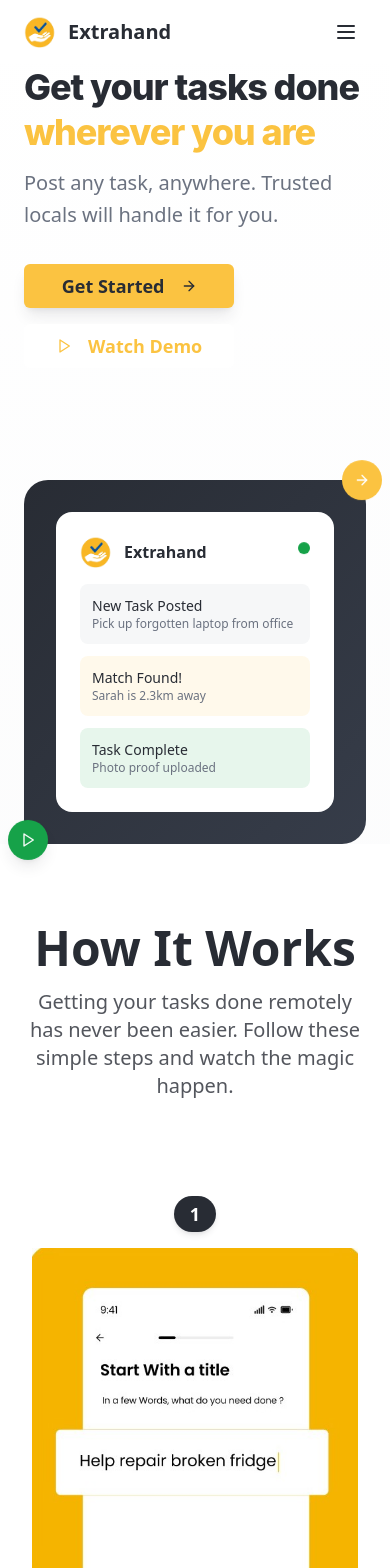
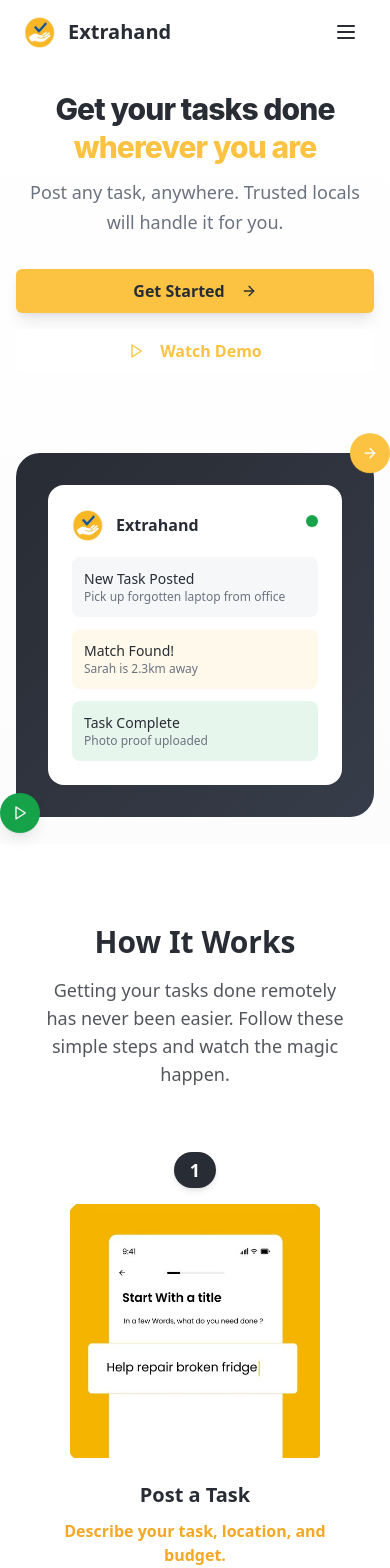
Before and after one commit to TrizenVenturesLLP/extrahand-task-pilot, a React (Vite) app: page / in a window 390 px wide. Shown: the top 1568 px of the page. Built offline with nearby package versions, Linux system fonts and the light colour scheme.

Commit message:
Make page sections mobile responsive
Ensure all sections of the landing page are responsive across different screen sizes.

```diff
--- a/src/components/BenefitsSection.tsx
+++ b/src/components/BenefitsSection.tsx
@@ -35,17 +35,17 @@ const benefits = [
 
 const BenefitsSection = () => {
   return (
-    <section className="py-20">
-      <div className="container mx-auto px-6">
-        <div className="text-center mb-16">
-          <h2 className="text-4xl lg:text-5xl font-bold text-secondary mb-4">
+    <section className="py-16 lg:py-20">
+      <div className="container mx-auto px-4 sm:px-6">
+        <div className="text-center mb-12 lg:mb-16">
+          <h2 className="text-3xl sm:text-4xl lg:text-5xl font-bold text-secondary mb-4">
             Why Choose <span className="text-primary">Extrahand</span>?
           </h2>
-          <p className="text-xl text-text-light max-w-3xl mx-auto">
+          <p className="text-lg sm:text-xl text-text-light max-w-3xl mx-auto px-4">
             We've built the most reliable platform for remote task delegation, designed with trust, efficiency, and user experience at its core.
           </p>
         </div>
-        <div className="grid grid-cols-1 sm:grid-cols-2 lg:grid-cols-3 gap-8 max-w-5xl mx-auto">
+        <div className="grid grid-cols-1 sm:grid-cols-2 lg:grid-cols-3 gap-6 lg:gap-8 max-w-6xl mx-auto">
           {benefits.map((feature, idx) => (
             <div
               key={idx}
--- a/src/components/Footer.tsx
+++ b/src/components/Footer.tsx
@@ -110,9 +110,9 @@ const PartnershipBlock = () => (
 
 const Footer = () => {
   return (
-      <footer className="bg-navy text-offwhite w-full rounded-2xl m-3">
-        <div className="max-w-7xl mx-auto px-6 sm:px-10 lg:px-12 pt-10 pb-4">
-        <div className="grid grid-cols-2 sm:grid-cols-3 md:grid-cols-5 gap-8 text-center md:text-left">
+      <footer className="bg-navy text-offwhite w-full rounded-2xl mx-2 sm:mx-3">
+        <div className="max-w-7xl mx-auto px-4 sm:px-6 lg:px-12 pt-8 lg:pt-10 pb-4">
+        <div className="grid grid-cols-1 sm:grid-cols-2 md:grid-cols-3 lg:grid-cols-5 gap-6 lg:gap-8 text-center md:text-left">
           {footerColumns.map((col, idx) => (
             <div key={idx}>
             <h3 className="font-semibold text-base mb-4 tracking-wide text-offwhite/90">{col.title}</h3>
@@ -131,13 +131,13 @@ const Footer = () => {
             </div>
           ))}
         </div>
-        <div className="flex flex-col md:flex-row items-center justify-between mt-12 gap-8">
+        <div className="flex flex-col lg:flex-row items-center justify-between mt-8 lg:mt-12 gap-6 lg:gap-8">
           {/* <div className="flex-1 flex flex-col items-center md:items-start">
             <PartnershipBlock />
             <div className="text-xs text-offwhite/70 mt-2">Extrahand Limited 2024 ©, All rights reserved</div>
           </div> */}
-          <div className="flex flex-col items-center gap-3 md:gap-2">
-            <div className="flex gap-2 mb-2">
+          <div className="flex flex-col items-center gap-3 lg:gap-2">
+            <div className="flex flex-col sm:flex-row gap-2 mb-2">
               <AppStoreButton />
               <GooglePlayButton />
             </div>
--- a/src/components/HeroSection.tsx
+++ b/src/components/HeroSection.tsx
@@ -4,33 +4,33 @@ import { Button } from "@/components/ui/button";
 const HeroSection = () => {
   return (
     <section className="relative min-h-screen flex items-center bg-gradient-subtle">
-      <div className="w-full max-w-7xl mx-auto px-6 flex flex-col lg:flex-row items-center lg:items-start justify-between gap-0 relative z-10">
+      <div className="w-full max-w-7xl mx-auto px-4 sm:px-6 flex flex-col lg:flex-row items-center lg:items-start justify-between gap-8 lg:gap-0 relative z-10">
         {/* Text */}
-        <div className="w-full lg:w-7/12 pt-16 pb-12 flex flex-col justify-center items-start lg:pl-12">
+        <div className="w-full lg:w-7/12 pt-16 pb-8 lg:pb-12 flex flex-col justify-center items-center lg:items-start text-center lg:text-left lg:pl-12">
           <h1
-            className="text-4xl lg:text-6xl font-extrabold text-foreground leading-tight mb-3"
+            className="text-3xl sm:text-4xl lg:text-6xl font-extrabold text-foreground leading-tight mb-3"
             style={{ fontFamily: 'Inter, ui-sans-serif, system-ui, -apple-system, BlinkMacSystemFont, "Segoe UI", Roboto, "Helvetica Neue", Arial, "Noto Sans", sans-serif', letterSpacing: '-0.03em' }}
           >
             Get your tasks done
             <span className="text-primary block">wherever you are</span>
           </h1>
-          <p className="text-xl text-text-light max-w-xl leading-relaxed mb-8">
+          <p className="text-lg sm:text-xl text-text-light max-w-xl leading-relaxed mb-8">
             Post any task, anywhere. Trusted locals will handle it for you.
           </p>
-          <div className="flex flex-col sm:flex-row gap-4 mb-4">
-            <Button variant="hero" size="lg" className="text-lg px-8 py-4 font-bold shadow-lg">
+          <div className="flex flex-col sm:flex-row gap-4 mb-4 w-full sm:w-auto">
+            <Button variant="hero" size="lg" className="text-base sm:text-lg px-6 sm:px-8 py-3 sm:py-4 font-bold shadow-lg w-full sm:w-auto">
               Get Started
-              <ArrowRight className="w-5 h-5 ml-2" />
+              <ArrowRight className="w-4 sm:w-5 h-4 sm:h-5 ml-2" />
             </Button>
-            <Button variant="outline" size="lg" className="text-lg px-8 py-4 font-bold border-2 border-primary text-primary hover:bg-primary/10">
-              <Play className="w-5 h-5 mr-2" />
+            <Button variant="outline" size="lg" className="text-base sm:text-lg px-6 sm:px-8 py-3 sm:py-4 font-bold border-2 border-primary text-primary hover:bg-primary/10 w-full sm:w-auto">
+              <Play className="w-4 sm:w-5 h-4 sm:h-5 mr-2" />
               Watch Demo
             </Button>
           </div>
         </div>
         {/* Image */}
-        <div className="w-full lg:w-5/12 mt-12 lg:mt-0 flex justify-center items-center">
-          <div className="relative animate-slide-up w-full max-w-lg" style={{ minHeight: 340 }}>
+        <div className="w-full lg:w-5/12 mt-0 lg:mt-0 flex justify-center items-center">
+          <div className="relative animate-slide-up w-full max-w-sm lg:max-w-lg" style={{ minHeight: 300 }}>
             <div className="relative w-full h-full flex justify-center items-center">
               {/* Phone mockup background */}
               <div className="bg-gradient-trust rounded-3xl p-8 shadow-trust w-full max-w-lg">
--- a/src/components/HowItWorksSection.tsx
+++ b/src/components/HowItWorksSection.tsx
@@ -32,51 +32,43 @@ const HowItWorksSection = () => {
     <section className="py-20 bg-white relative overflow-x-hidden" id="how-it-works">
       <div className="container mx-auto px-6">
         {/* Section Header */}
-        <div className="text-center mb-24">
-          <h2 className="text-5xl font-bold text-foreground mb-4">How It Works</h2>
-          <p className="text-xl text-foreground/80 max-w-2xl mx-auto">
+        <div className="text-center mb-16 lg:mb-24">
+          <h2 className="text-3xl sm:text-4xl lg:text-5xl font-bold text-foreground mb-4">How It Works</h2>
+          <p className="text-lg sm:text-xl text-foreground/80 max-w-2xl mx-auto px-4">
             Getting your tasks done remotely has never been easier. Follow these simple steps and watch the magic happen.
           </p>
         </div>
 
         {/* Steps as Horizontal Row on Desktop, Vertical on Mobile */}
-        <div className="flex flex-col md:flex-row items-stretch justify-between gap-12 md:gap-8">
+        <div className="flex flex-col lg:flex-row items-stretch justify-between gap-12 lg:gap-8">
           {steps.map((step, idx) => (
             <div
               key={idx}
-              className="flex-1 flex flex-col items-center md:items-start text-center md:text-left px-2"
+              className="flex-1 flex flex-col items-center text-center px-4 lg:px-2"
               style={{ minWidth: 0 }}
             >
               {/* Step Number Badge */}
-              <div className="mb-4 md:mb-6">
+              <div className="mb-4 lg:mb-6">
                 <span className="inline-block bg-secondary text-white font-bold rounded-full px-4 py-1 text-lg shadow-md">
                   {idx + 1}
                 </span>
               </div>
-              {/* Step Image - no frame, no background */}
+              {/* Step Image - mobile responsive */}
               <div className="mb-6 flex items-center justify-center w-full">
-                {/* <img
-                  src={step.image}
-                  alt={step.title}
-                  className="object-contain w-40 h-64 md:w-48 md:h-72 transition-transform duration-500 hover:scale-105 rounded-xl shadow-lg"
-                  loading="lazy"
-                  style={{ background: 'none', boxShadow: '0 8px 32px 0 rgba(0,0,0,0.10)' }}
-                /> */}
                 <img
                   src={step.image}
                   alt={step.title}
-                  style={{ width: 350, border: 'none', boxShadow: 'none' }}
-                  className="border-none shadow-none"
+                  className="border-none shadow-none w-full max-w-[250px] sm:max-w-[300px] lg:max-w-[350px] h-auto object-contain"
                 />
               </div>
               {/* Step Text */}
-              <h3 className="text-2xl md:text-2xl font-extrabold text-foreground mb-3 leading-tight">
+              <h3 className="text-xl sm:text-2xl font-extrabold text-foreground mb-3 leading-tight">
                 {step.title}
               </h3>
-              <div className="text-lg md:text-lg font-bold text-primary-dark mb-2">
+              <div className="text-base sm:text-lg font-bold text-primary-dark mb-2">
                 {step.highlight}
               </div>
-              <p className="text-base md:text-base text-foreground mb-4 max-w-xs md:max-w-none mx-auto md:mx-0">
+              <p className="text-sm sm:text-base text-foreground mb-4 max-w-xs lg:max-w-none mx-auto">
                 {step.description}
               </p>
               {/* <Button variant="outline" size="sm" className="text-primary-dark font-semibold border-primary-dark">
--- a/src/components/TrustSafetySection.tsx
+++ b/src/components/TrustSafetySection.tsx
@@ -30,45 +30,45 @@ const trustFeatures = [
     icon: Camera,
     title: "Proof of Work",
     description:
-    "Every completed task comes with visual proof of photos or videos, shared directly in the app. This helps you verify the quality and completion of work even when you’re away, ensuring full transparency, accountability, and peace of mind.",
+    "Every completed task comes with visual proof of photos or videos, shared directly in the app. This helps you verify the quality and completion of work even when you're away, ensuring full transparency, accountability, and peace of mind.",
   },
 ];
 
 const TrustSafetySection = () => {
   return (
-    <section className="py-20 bg-gradient-subtle">
-      <div className="max-w-7xl mx-auto px-6 lg:px-8">
+    <section className="py-16 lg:py-20 bg-gradient-subtle">
+      <div className="max-w-7xl mx-auto px-4 sm:px-6 lg:px-8">
         {/* Header */}
-        <div className="text-center mb-16">
+        <div className="text-center mb-12 lg:mb-16">
           <div className="inline-flex items-center gap-2 bg-success-green/10 text-success-green px-4 py-2 rounded-full text-sm font-medium mb-4">
             <Shield className="w-4 h-4" />
             Trust & Safety First
           </div>
-          <h2 className="text-4xl lg:text-5xl font-bold text-secondary mb-4">
+          <h2 className="text-3xl sm:text-4xl lg:text-5xl font-bold text-secondary mb-4">
             Your Security is Our <span className="text-primary">Priority</span>
           </h2>
-          <p className="text-lg text-text-light max-w-2xl mx-auto">
-            We’ve built multiple layers of protection to ensure every task is
+          <p className="text-base sm:text-lg text-text-light max-w-2xl mx-auto px-4">
+            We've built multiple layers of protection to ensure every task is
             completed safely and securely.
           </p>
         </div>
 
         {/* Trust features: modern symmetric grid */}
-        <div className="mb-20">
-          <div className="grid grid-cols-1 md:grid-cols-2 gap-8 max-w-4xl mx-auto">
+        <div className="mb-16 lg:mb-20">
+          <div className="grid grid-cols-1 lg:grid-cols-2 gap-6 lg:gap-8 max-w-5xl mx-auto">
             {trustFeatures.slice(0, 4).map((feature, idx) => (
               <div
                 key={idx}
-                className="flex items-start gap-6 rounded-3xl shadow-lg bg-[#f7f8fd] p-8 transition-all duration-200 hover:shadow-2xl border border-gray-100 min-h-[180px]"
+                className="flex flex-col sm:flex-row items-start gap-4 sm:gap-6 rounded-3xl shadow-lg bg-[#f7f8fd] p-6 sm:p-8 transition-all duration-200 hover:shadow-2xl border border-gray-100 min-h-[180px]"
               >
-                <div className="w-16 h-16 rounded-2xl flex items-center justify-center bg-primary/10 text-primary shrink-0">
-                  <feature.icon className="w-8 h-8" />
+                <div className="w-12 h-12 sm:w-16 sm:h-16 rounded-2xl flex items-center justify-center bg-primary/10 text-primary shrink-0 mx-auto sm:mx-0">
+                  <feature.icon className="w-6 h-6 sm:w-8 sm:h-8" />
                 </div>
-                <div>
-                  <h3 className="text-2xl font-extrabold text-gray-800 leading-tight mb-2">
+                <div className="text-center sm:text-left">
+                  <h3 className="text-xl sm:text-2xl font-extrabold text-gray-800 leading-tight mb-2">
                     {feature.title}
                   </h3>
-                  <p className="text-base text-gray-600 leading-snug">
+                  <p className="text-sm sm:text-base text-gray-600 leading-snug">
                     {feature.description}
                   </p>
                 </div>
@@ -76,16 +76,16 @@ const TrustSafetySection = () => {
             ))}
           </div>
           {/* 5th card full width below grid */}
-          <div className="flex justify-center mt-8">
-            <div className="flex items-start gap-6 rounded-3xl shadow-lg bg-[#f7f8fd] p-8 transition-all duration-200 hover:shadow-2xl border border-gray-100 min-h-[180px] w-full max-w-2xl">
-              <div className="w-16 h-16 rounded-2xl flex items-center justify-center bg-primary/10 text-primary shrink-0">
-                {React.createElement(trustFeatures[4].icon, { className: "w-8 h-8" })}
+          <div className="flex justify-center mt-6 lg:mt-8">
+            <div className="flex flex-col sm:flex-row items-start gap-4 sm:gap-6 rounded-3xl shadow-lg bg-[#f7f8fd] p-6 sm:p-8 transition-all duration-200 hover:shadow-2xl border border-gray-100 min-h-[180px] w-full max-w-2xl">
+              <div className="w-12 h-12 sm:w-16 sm:h-16 rounded-2xl flex items-center justify-center bg-primary/10 text-primary shrink-0 mx-auto sm:mx-0">
+                {React.createElement(trustFeatures[4].icon, { className: "w-6 h-6 sm:w-8 sm:h-8" })}
               </div>
-              <div>
-                <h3 className="text-2xl font-extrabold text-gray-800 leading-tight mb-2">
+              <div className="text-center sm:text-left">
+                <h3 className="text-xl sm:text-2xl font-extrabold text-gray-800 leading-tight mb-2">
                   {trustFeatures[4].title}
                 </h3>
-                <p className="text-base text-gray-600 leading-snug">
+                <p className="text-sm sm:text-base text-gray-600 leading-snug">
                   {trustFeatures[4].description}
                 </p>
               </div>
@@ -121,19 +121,19 @@ const TrustSafetySection = () => {
         </div> */}
 
         {/* CTA */}
-        <div className="text-center">
-          <h3 className="text-2xl font-bold text-secondary mb-4">
+        <div className="text-center px-4">
+          <h3 className="text-xl sm:text-2xl font-bold text-secondary mb-4">
             Ready to Experience Secure Task Delegation?
           </h3>
-          <p className="text-text-light mb-6 max-w-xl mx-auto">
+          <p className="text-text-light mb-6 max-w-xl mx-auto text-sm sm:text-base">
             Join thousands who trust Extrahand for their tasks. Your security
             and satisfaction are guaranteed.
           </p>
-          <div className="flex justify-center gap-4 flex-wrap">
-            <button className="bg-gradient-hero text-black px-6 py-3 rounded-lg font-semibold hover:shadow-md transition-all duration-300">
+          <div className="flex flex-col sm:flex-row justify-center gap-4 max-w-md mx-auto">
+            <button className="bg-gradient-hero text-black px-6 py-3 rounded-lg font-semibold hover:shadow-md transition-all duration-300 w-full sm:w-auto">
               Start Your First Task
             </button>
-            <button className="border-2 border-secondary text-secondary px-6 py-3 rounded-lg font-semibold hover:bg-secondary hover:text-white transition duration-300">
+            <button className="border-2 border-secondary text-secondary px-6 py-3 rounded-lg font-semibold hover:bg-secondary hover:text-white transition duration-300 w-full sm:w-auto">
               Learn More
             </button>
           </div>
--- a/src/pages/Index.tsx
+++ b/src/pages/Index.tsx
@@ -19,7 +19,7 @@ const Index = () => {
         <div id="benefits">
           <BenefitsSection />
         </div>
-        <div id="businesses"   className="px-6 sm:px-10 lg:px-12 py-20 rounded-3xl bg-[#fef9f2] mx-2 md:mx-6">
+        <div id="businesses" className="px-4 sm:px-6 lg:px-12 py-16 lg:py-20 rounded-3xl bg-[#fef9f2] mx-2 sm:mx-4 lg:mx-6">
           <TargetUsersSection />
         </div>
         <div id="safety">
```
